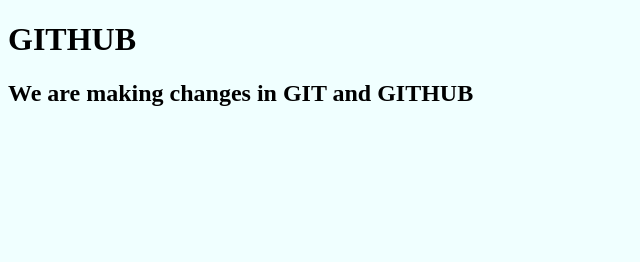
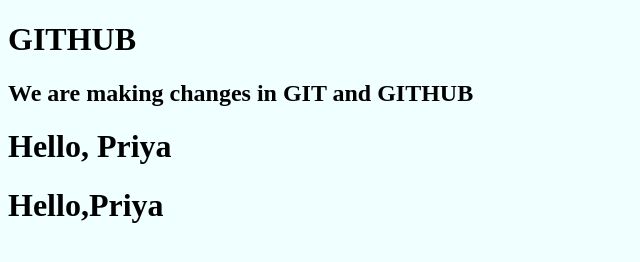
Before and after one commit to Priyadharshika10/githublearn, a plain HTML site: page index.html in a window 1280 px wide. Shown: the whole page, without its empty margins (0-640 px from the left). Drawn offline with Linux system fonts and the light colour scheme.

Commit message:
Good morning

```diff
--- a/index.html
+++ b/index.html
@@ -10,4 +10,5 @@
     <h1>GITHUB</h1>
     <h2>We are making changes in GIT and GITHUB</h2>
 </body>
-</html>
+</html><h1>Hello, Priya</h1>
+<h1>Hello,Priya</h1>
```
